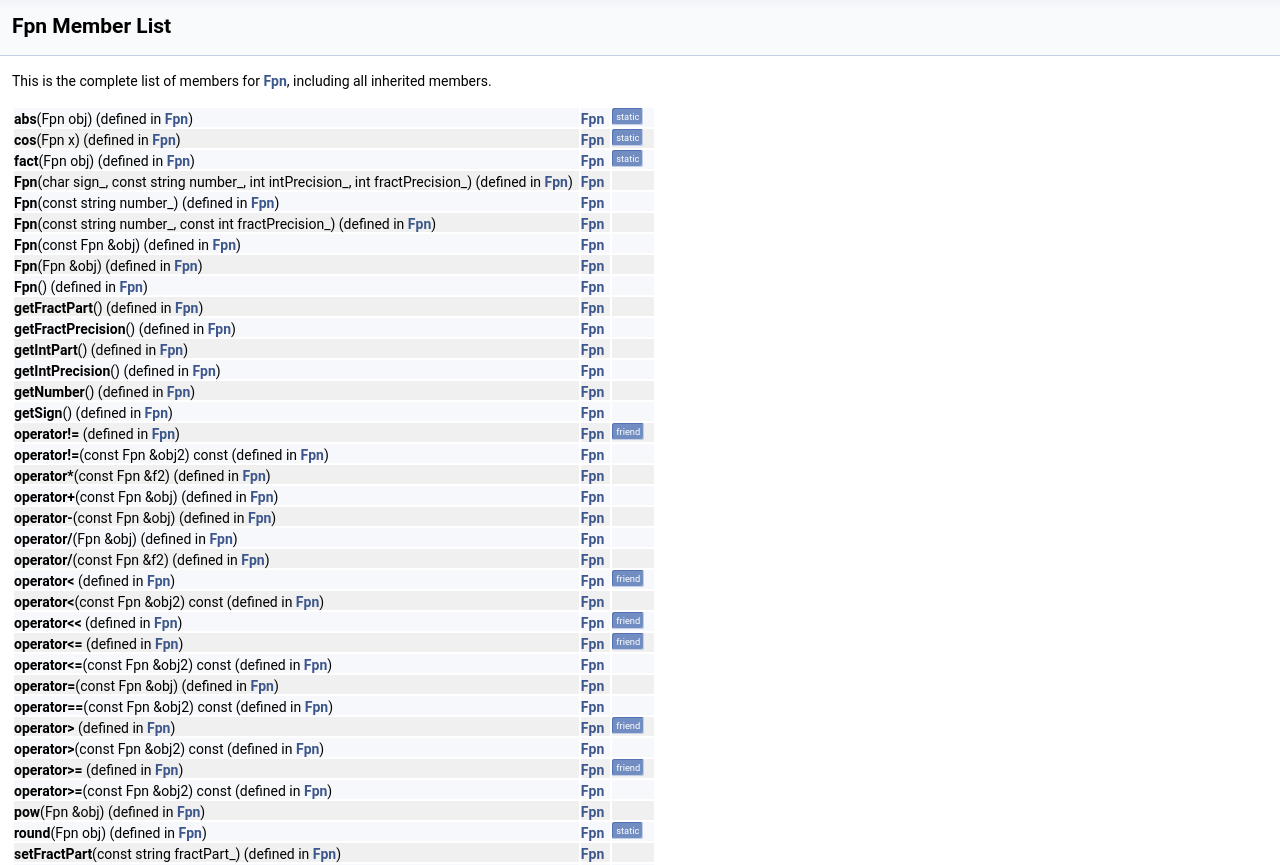
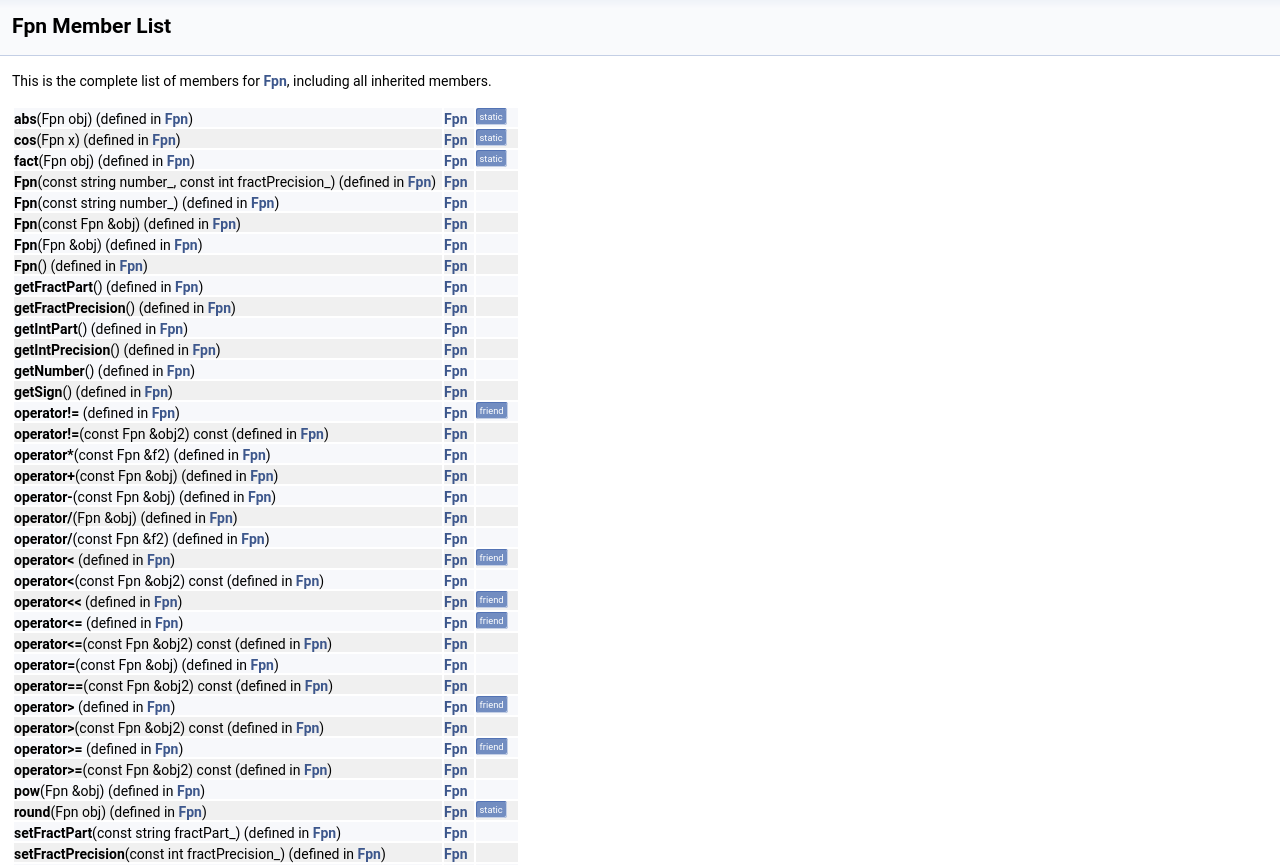
Before and after one commit to vizvezetek/ArbitaryPrecisionFloatingPointNumber, a plain HTML site: page classFpn-members.html in a window 1280 px wide. Shown: the part 113-978 px from the top of the page. Drawn offline with Linux system fonts and the light colour scheme.

Commit message:
Update gh-pages to output generated at 89d0a91

```diff
--- a/classFpn-members.html
+++ b/classFpn-members.html
@@ -70,42 +70,40 @@ $(function() {
   <tr bgcolor="#f0f0f0" class="even"><td class="entry"><b>abs</b>(Fpn obj) (defined in <a class="el" href="classFpn.html">Fpn</a>)</td><td class="entry"><a class="el" href="classFpn.html">Fpn</a></td><td class="entry"><span class="mlabel">static</span></td></tr>
   <tr bgcolor="#f0f0f0"><td class="entry"><b>cos</b>(Fpn x) (defined in <a class="el" href="classFpn.html">Fpn</a>)</td><td class="entry"><a class="el" href="classFpn.html">Fpn</a></td><td class="entry"><span class="mlabel">static</span></td></tr>
   <tr bgcolor="#f0f0f0" class="even"><td class="entry"><b>fact</b>(Fpn obj) (defined in <a class="el" href="classFpn.html">Fpn</a>)</td><td class="entry"><a class="el" href="classFpn.html">Fpn</a></td><td class="entry"><span class="mlabel">static</span></td></tr>
-  <tr bgcolor="#f0f0f0"><td class="entry"><b>Fpn</b>(char sign_, const string number_, int intPrecision_, int fractPrecision_) (defined in <a class="el" href="classFpn.html">Fpn</a>)</td><td class="entry"><a class="el" href="classFpn.html">Fpn</a></td><td class="entry"></td></tr>
+  <tr bgcolor="#f0f0f0"><td class="entry"><b>Fpn</b>(const string number_, const int fractPrecision_) (defined in <a class="el" href="classFpn.html">Fpn</a>)</td><td class="entry"><a class="el" href="classFpn.html">Fpn</a></td><td class="entry"></td></tr>
   <tr bgcolor="#f0f0f0" class="even"><td class="entry"><b>Fpn</b>(const string number_) (defined in <a class="el" href="classFpn.html">Fpn</a>)</td><td class="entry"><a class="el" href="classFpn.html">Fpn</a></td><td class="entry"></td></tr>
-  <tr bgcolor="#f0f0f0"><td class="entry"><b>Fpn</b>(const string number_, const int fractPrecision_) (defined in <a class="el" href="classFpn.html">Fpn</a>)</td><td class="entry"><a class="el" href="classFpn.html">Fpn</a></td><td class="entry"></td></tr>
-  <tr bgcolor="#f0f0f0" class="even"><td class="entry"><b>Fpn</b>(const Fpn &amp;obj) (defined in <a class="el" href="classFpn.html">Fpn</a>)</td><td class="entry"><a class="el" href="classFpn.html">Fpn</a></td><td class="entry"></td></tr>
-  <tr bgcolor="#f0f0f0"><td class="entry"><b>Fpn</b>(Fpn &amp;obj) (defined in <a class="el" href="classFpn.html">Fpn</a>)</td><td class="entry"><a class="el" href="classFpn.html">Fpn</a></td><td class="entry"></td></tr>
-  <tr bgcolor="#f0f0f0" class="even"><td class="entry"><b>Fpn</b>() (defined in <a class="el" href="classFpn.html">Fpn</a>)</td><td class="entry"><a class="el" href="classFpn.html">Fpn</a></td><td class="entry"></td></tr>
-  <tr bgcolor="#f0f0f0"><td class="entry"><b>getFractPart</b>() (defined in <a class="el" href="classFpn.html">Fpn</a>)</td><td class="entry"><a class="el" href="classFpn.html">Fpn</a></td><td class="entry"></td></tr>
-  <tr bgcolor="#f0f0f0" class="even"><td class="entry"><b>getFractPrecision</b>() (defined in <a class="el" href="classFpn.html">Fpn</a>)</td><td class="entry"><a class="el" href="classFpn.html">Fpn</a></td><td class="entry"></td></tr>
-  <tr bgcolor="#f0f0f0"><td class="entry"><b>getIntPart</b>() (defined in <a class="el" href="classFpn.html">Fpn</a>)</td><td class="entry"><a class="el" href="classFpn.html">Fpn</a></td><td class="entry"></td></tr>
-  <tr bgcolor="#f0f0f0" class="even"><td class="entry"><b>getIntPrecision</b>() (defined in <a class="el" href="classFpn.html">Fpn</a>)</td><td class="entry"><a class="el" href="classFpn.html">Fpn</a></td><td class="entry"></td></tr>
-  <tr bgcolor="#f0f0f0"><td class="entry"><b>getNumber</b>() (defined in <a class="el" href="classFpn.html">Fpn</a>)</td><td class="entry"><a class="el" href="classFpn.html">Fpn</a></td><td class="entry"></td></tr>
-  <tr bgcolor="#f0f0f0" class="even"><td class="entry"><b>getSign</b>() (defined in <a class="el" href="classFpn.html">Fpn</a>)</td><td class="entry"><a class="el" href="classFpn.html">Fpn</a></td><td class="entry"></td></tr>
-  <tr bgcolor="#f0f0f0"><td class="entry"><b>operator!=</b> (defined in <a class="el" href="classFpn.html">Fpn</a>)</td><td class="entry"><a class="el" href="classFpn.html">Fpn</a></td><td class="entry"><span class="mlabel">friend</span></td></tr>
-  <tr bgcolor="#f0f0f0" class="even"><td class="entry"><b>operator!=</b>(const Fpn &amp;obj2) const (defined in <a class="el" href="classFpn.html">Fpn</a>)</td><td class="entry"><a class="el" href="classFpn.html">Fpn</a></td><td class="entry"></td></tr>
-  <tr bgcolor="#f0f0f0"><td class="entry"><b>operator*</b>(const Fpn &amp;f2) (defined in <a class="el" href="classFpn.html">Fpn</a>)</td><td class="entry"><a class="el" href="classFpn.html">Fpn</a></td><td class="entry"></td></tr>
-  <tr bgcolor="#f0f0f0" class="even"><td class="entry"><b>operator+</b>(const Fpn &amp;obj) (defined in <a class="el" href="classFpn.html">Fpn</a>)</td><td class="entry"><a class="el" href="classFpn.html">Fpn</a></td><td class="entry"></td></tr>
-  <tr bgcolor="#f0f0f0"><td class="entry"><b>operator-</b>(const Fpn &amp;obj) (defined in <a class="el" href="classFpn.html">Fpn</a>)</td><td class="entry"><a class="el" href="classFpn.html">Fpn</a></td><td class="entry"></td></tr>
-  <tr bgcolor="#f0f0f0" class="even"><td class="entry"><b>operator/</b>(Fpn &amp;obj) (defined in <a class="el" href="classFpn.html">Fpn</a>)</td><td class="entry"><a class="el" href="classFpn.html">Fpn</a></td><td class="entry"></td></tr>
-  <tr bgcolor="#f0f0f0"><td class="entry"><b>operator/</b>(const Fpn &amp;f2) (defined in <a class="el" href="classFpn.html">Fpn</a>)</td><td class="entry"><a class="el" href="classFpn.html">Fpn</a></td><td class="entry"></td></tr>
-  <tr bgcolor="#f0f0f0" class="even"><td class="entry"><b>operator&lt;</b> (defined in <a class="el" href="classFpn.html">Fpn</a>)</td><td class="entry"><a class="el" href="classFpn.html">Fpn</a></td><td class="entry"><span class="mlabel">friend</span></td></tr>
-  <tr bgcolor="#f0f0f0"><td class="entry"><b>operator&lt;</b>(const Fpn &amp;obj2) const (defined in <a class="el" href="classFpn.html">Fpn</a>)</td><td class="entry"><a class="el" href="classFpn.html">Fpn</a></td><td class="entry"></td></tr>
-  <tr bgcolor="#f0f0f0" class="even"><td class="entry"><b>operator&lt;&lt;</b> (defined in <a class="el" href="classFpn.html">Fpn</a>)</td><td class="entry"><a class="el" href="classFpn.html">Fpn</a></td><td class="entry"><span class="mlabel">friend</span></td></tr>
-  <tr bgcolor="#f0f0f0"><td class="entry"><b>operator&lt;=</b> (defined in <a class="el" href="classFpn.html">Fpn</a>)</td><td class="entry"><a class="el" href="classFpn.html">Fpn</a></td><td class="entry"><span class="mlabel">friend</span></td></tr>
-  <tr bgcolor="#f0f0f0" class="even"><td class="entry"><b>operator&lt;=</b>(const Fpn &amp;obj2) const (defined in <a class="el" href="classFpn.html">Fpn</a>)</td><td class="entry"><a class="el" href="classFpn.html">Fpn</a></td><td class="entry"></td></tr>
-  <tr bgcolor="#f0f0f0"><td class="entry"><b>operator=</b>(const Fpn &amp;obj) (defined in <a class="el" href="classFpn.html">Fpn</a>)</td><td class="entry"><a class="el" href="classFpn.html">Fpn</a></td><td class="entry"></td></tr>
-  <tr bgcolor="#f0f0f0" class="even"><td class="entry"><b>operator==</b>(const Fpn &amp;obj2) const (defined in <a class="el" href="classFpn.html">Fpn</a>)</td><td class="entry"><a class="el" href="classFpn.html">Fpn</a></td><td class="entry"></td></tr>
-  <tr bgcolor="#f0f0f0"><td class="entry"><b>operator&gt;</b> (defined in <a class="el" href="classFpn.html">Fpn</a>)</td><td class="entry"><a class="el" href="classFpn.html">Fpn</a></td><td class="entry"><span class="mlabel">friend</span></td></tr>
-  <tr bgcolor="#f0f0f0" class="even"><td class="entry"><b>operator&gt;</b>(const Fpn &amp;obj2) const (defined in <a class="el" href="classFpn.html">Fpn</a>)</td><td class="entry"><a class="el" href="classFpn.html">Fpn</a></td><td class="entry"></td></tr>
-  <tr bgcolor="#f0f0f0"><td class="entry"><b>operator&gt;=</b> (defined in <a class="el" href="classFpn.html">Fpn</a>)</td><td class="entry"><a class="el" href="classFpn.html">Fpn</a></td><td class="entry"><span class="mlabel">friend</span></td></tr>
-  <tr bgcolor="#f0f0f0" class="even"><td class="entry"><b>operator&gt;=</b>(const Fpn &amp;obj2) const (defined in <a class="el" href="classFpn.html">Fpn</a>)</td><td class="entry"><a class="el" href="classFpn.html">Fpn</a></td><td class="entry"></td></tr>
-  <tr bgcolor="#f0f0f0"><td class="entry"><b>pow</b>(Fpn &amp;obj) (defined in <a class="el" href="classFpn.html">Fpn</a>)</td><td class="entry"><a class="el" href="classFpn.html">Fpn</a></td><td class="entry"></td></tr>
-  <tr bgcolor="#f0f0f0" class="even"><td class="entry"><b>round</b>(Fpn obj) (defined in <a class="el" href="classFpn.html">Fpn</a>)</td><td class="entry"><a class="el" href="classFpn.html">Fpn</a></td><td class="entry"><span class="mlabel">static</span></td></tr>
-  <tr bgcolor="#f0f0f0"><td class="entry"><b>setFractPart</b>(const string fractPart_) (defined in <a class="el" href="classFpn.html">Fpn</a>)</td><td class="entry"><a class="el" href="classFpn.html">Fpn</a></td><td class="entry"></td></tr>
-  <tr bgcolor="#f0f0f0" class="even"><td class="entry"><b>setFractPrecision</b>(const int fractPrecision_) (defined in <a class="el" href="classFpn.html">Fpn</a>)</td><td class="entry"><a class="el" href="classFpn.html">Fpn</a></td><td class="entry"></td></tr>
-  <tr bgcolor="#f0f0f0"><td class="entry"><b>setIntPart</b>(const string intPart_) (defined in <a class="el" href="classFpn.html">Fpn</a>)</td><td class="entry"><a class="el" href="classFpn.html">Fpn</a></td><td class="entry"></td></tr>
-  <tr bgcolor="#f0f0f0" class="even"><td class="entry"><b>setIntPrecision</b>(const int intPrecision_) (defined in <a class="el" href="classFpn.html">Fpn</a>)</td><td class="entry"><a class="el" href="classFpn.html">Fpn</a></td><td class="entry"></td></tr>
+  <tr bgcolor="#f0f0f0"><td class="entry"><b>Fpn</b>(const Fpn &amp;obj) (defined in <a class="el" href="classFpn.html">Fpn</a>)</td><td class="entry"><a class="el" href="classFpn.html">Fpn</a></td><td class="entry"></td></tr>
+  <tr bgcolor="#f0f0f0" class="even"><td class="entry"><b>Fpn</b>(Fpn &amp;obj) (defined in <a class="el" href="classFpn.html">Fpn</a>)</td><td class="entry"><a class="el" href="classFpn.html">Fpn</a></td><td class="entry"></td></tr>
+  <tr bgcolor="#f0f0f0"><td class="entry"><b>Fpn</b>() (defined in <a class="el" href="classFpn.html">Fpn</a>)</td><td class="entry"><a class="el" href="classFpn.html">Fpn</a></td><td class="entry"></td></tr>
+  <tr bgcolor="#f0f0f0" class="even"><td class="entry"><b>getFractPart</b>() (defined in <a class="el" href="classFpn.html">Fpn</a>)</td><td class="entry"><a class="el" href="classFpn.html">Fpn</a></td><td class="entry"></td></tr>
+  <tr bgcolor="#f0f0f0"><td class="entry"><b>getFractPrecision</b>() (defined in <a class="el" href="classFpn.html">Fpn</a>)</td><td class="entry"><a class="el" href="classFpn.html">Fpn</a></td><td class="entry"></td></tr>
+  <tr bgcolor="#f0f0f0" class="even"><td class="entry"><b>getIntPart</b>() (defined in <a class="el" href="classFpn.html">Fpn</a>)</td><td class="entry"><a class="el" href="classFpn.html">Fpn</a></td><td class="entry"></td></tr>
+  <tr bgcolor="#f0f0f0"><td class="entry"><b>getIntPrecision</b>() (defined in <a class="el" href="classFpn.html">Fpn</a>)</td><td class="entry"><a class="el" href="classFpn.html">Fpn</a></td><td class="entry"></td></tr>
+  <tr bgcolor="#f0f0f0" class="even"><td class="entry"><b>getNumber</b>() (defined in <a class="el" href="classFpn.html">Fpn</a>)</td><td class="entry"><a class="el" href="classFpn.html">Fpn</a></td><td class="entry"></td></tr>
+  <tr bgcolor="#f0f0f0"><td class="entry"><b>getSign</b>() (defined in <a class="el" href="classFpn.html">Fpn</a>)</td><td class="entry"><a class="el" href="classFpn.html">Fpn</a></td><td class="entry"></td></tr>
+  <tr bgcolor="#f0f0f0" class="even"><td class="entry"><b>operator!=</b> (defined in <a class="el" href="classFpn.html">Fpn</a>)</td><td class="entry"><a class="el" href="classFpn.html">Fpn</a></td><td class="entry"><span class="mlabel">friend</span></td></tr>
+  <tr bgcolor="#f0f0f0"><td class="entry"><b>operator!=</b>(const Fpn &amp;obj2) const (defined in <a class="el" href="classFpn.html">Fpn</a>)</td><td class="entry"><a class="el" href="classFpn.html">Fpn</a></td><td class="entry"></td></tr>
+  <tr bgcolor="#f0f0f0" class="even"><td class="entry"><b>operator*</b>(const Fpn &amp;f2) (defined in <a class="el" href="classFpn.html">Fpn</a>)</td><td class="entry"><a class="el" href="classFpn.html">Fpn</a></td><td class="entry"></td></tr>
+  <tr bgcolor="#f0f0f0"><td class="entry"><b>operator+</b>(const Fpn &amp;obj) (defined in <a class="el" href="classFpn.html">Fpn</a>)</td><td class="entry"><a class="el" href="classFpn.html">Fpn</a></td><td class="entry"></td></tr>
+  <tr bgcolor="#f0f0f0" class="even"><td class="entry"><b>operator-</b>(const Fpn &amp;obj) (defined in <a class="el" href="classFpn.html">Fpn</a>)</td><td class="entry"><a class="el" href="classFpn.html">Fpn</a></td><td class="entry"></td></tr>
+  <tr bgcolor="#f0f0f0"><td class="entry"><b>operator/</b>(Fpn &amp;obj) (defined in <a class="el" href="classFpn.html">Fpn</a>)</td><td class="entry"><a class="el" href="classFpn.html">Fpn</a></td><td class="entry"></td></tr>
+  <tr bgcolor="#f0f0f0" class="even"><td class="entry"><b>operator/</b>(const Fpn &amp;f2) (defined in <a class="el" href="classFpn.html">Fpn</a>)</td><td class="entry"><a class="el" href="classFpn.html">Fpn</a></td><td class="entry"></td></tr>
+  <tr bgcolor="#f0f0f0"><td class="entry"><b>operator&lt;</b> (defined in <a class="el" href="classFpn.html">Fpn</a>)</td><td class="entry"><a class="el" href="classFpn.html">Fpn</a></td><td class="entry"><span class="mlabel">friend</span></td></tr>
+  <tr bgcolor="#f0f0f0" class="even"><td class="entry"><b>operator&lt;</b>(const Fpn &amp;obj2) const (defined in <a class="el" href="classFpn.html">Fpn</a>)</td><td class="entry"><a class="el" href="classFpn.html">Fpn</a></td><td class="entry"></td></tr>
+  <tr bgcolor="#f0f0f0"><td class="entry"><b>operator&lt;&lt;</b> (defined in <a class="el" href="classFpn.html">Fpn</a>)</td><td class="entry"><a class="el" href="classFpn.html">Fpn</a></td><td class="entry"><span class="mlabel">friend</span></td></tr>
+  <tr bgcolor="#f0f0f0" class="even"><td class="entry"><b>operator&lt;=</b> (defined in <a class="el" href="classFpn.html">Fpn</a>)</td><td class="entry"><a class="el" href="classFpn.html">Fpn</a></td><td class="entry"><span class="mlabel">friend</span></td></tr>
+  <tr bgcolor="#f0f0f0"><td class="entry"><b>operator&lt;=</b>(const Fpn &amp;obj2) const (defined in <a class="el" href="classFpn.html">Fpn</a>)</td><td class="entry"><a class="el" href="classFpn.html">Fpn</a></td><td class="entry"></td></tr>
+  <tr bgcolor="#f0f0f0" class="even"><td class="entry"><b>operator=</b>(const Fpn &amp;obj) (defined in <a class="el" href="classFpn.html">Fpn</a>)</td><td class="entry"><a class="el" href="classFpn.html">Fpn</a></td><td class="entry"></td></tr>
+  <tr bgcolor="#f0f0f0"><td class="entry"><b>operator==</b>(const Fpn &amp;obj2) const (defined in <a class="el" href="classFpn.html">Fpn</a>)</td><td class="entry"><a class="el" href="classFpn.html">Fpn</a></td><td class="entry"></td></tr>
+  <tr bgcolor="#f0f0f0" class="even"><td class="entry"><b>operator&gt;</b> (defined in <a class="el" href="classFpn.html">Fpn</a>)</td><td class="entry"><a class="el" href="classFpn.html">Fpn</a></td><td class="entry"><span class="mlabel">friend</span></td></tr>
+  <tr bgcolor="#f0f0f0"><td class="entry"><b>operator&gt;</b>(const Fpn &amp;obj2) const (defined in <a class="el" href="classFpn.html">Fpn</a>)</td><td class="entry"><a class="el" href="classFpn.html">Fpn</a></td><td class="entry"></td></tr>
+  <tr bgcolor="#f0f0f0" class="even"><td class="entry"><b>operator&gt;=</b> (defined in <a class="el" href="classFpn.html">Fpn</a>)</td><td class="entry"><a class="el" href="classFpn.html">Fpn</a></td><td class="entry"><span class="mlabel">friend</span></td></tr>
+  <tr bgcolor="#f0f0f0"><td class="entry"><b>operator&gt;=</b>(const Fpn &amp;obj2) const (defined in <a class="el" href="classFpn.html">Fpn</a>)</td><td class="entry"><a class="el" href="classFpn.html">Fpn</a></td><td class="entry"></td></tr>
+  <tr bgcolor="#f0f0f0" class="even"><td class="entry"><b>pow</b>(Fpn &amp;obj) (defined in <a class="el" href="classFpn.html">Fpn</a>)</td><td class="entry"><a class="el" href="classFpn.html">Fpn</a></td><td class="entry"></td></tr>
+  <tr bgcolor="#f0f0f0"><td class="entry"><b>round</b>(Fpn obj) (defined in <a class="el" href="classFpn.html">Fpn</a>)</td><td class="entry"><a class="el" href="classFpn.html">Fpn</a></td><td class="entry"><span class="mlabel">static</span></td></tr>
+  <tr bgcolor="#f0f0f0" class="even"><td class="entry"><b>setFractPart</b>(const string fractPart_) (defined in <a class="el" href="classFpn.html">Fpn</a>)</td><td class="entry"><a class="el" href="classFpn.html">Fpn</a></td><td class="entry"></td></tr>
+  <tr bgcolor="#f0f0f0"><td class="entry"><b>setFractPrecision</b>(const int fractPrecision_) (defined in <a class="el" href="classFpn.html">Fpn</a>)</td><td class="entry"><a class="el" href="classFpn.html">Fpn</a></td><td class="entry"></td></tr>
+  <tr bgcolor="#f0f0f0" class="even"><td class="entry"><b>setIntPart</b>(const string intPart_) (defined in <a class="el" href="classFpn.html">Fpn</a>)</td><td class="entry"><a class="el" href="classFpn.html">Fpn</a></td><td class="entry"></td></tr>
   <tr bgcolor="#f0f0f0"><td class="entry"><b>setNumber</b>(const string number_) (defined in <a class="el" href="classFpn.html">Fpn</a>)</td><td class="entry"><a class="el" href="classFpn.html">Fpn</a></td><td class="entry"></td></tr>
   <tr bgcolor="#f0f0f0" class="even"><td class="entry"><b>setSign</b>(const char sign_) (defined in <a class="el" href="classFpn.html">Fpn</a>)</td><td class="entry"><a class="el" href="classFpn.html">Fpn</a></td><td class="entry"></td></tr>
   <tr bgcolor="#f0f0f0"><td class="entry"><b>sin</b>(Fpn x) (defined in <a class="el" href="classFpn.html">Fpn</a>)</td><td class="entry"><a class="el" href="classFpn.html">Fpn</a></td><td class="entry"><span class="mlabel">static</span></td></tr>
```
Also changed, not shown: Fpn_8hpp_source.html (+2 -2 lines), classFpn.html (+11 -10 lines).
